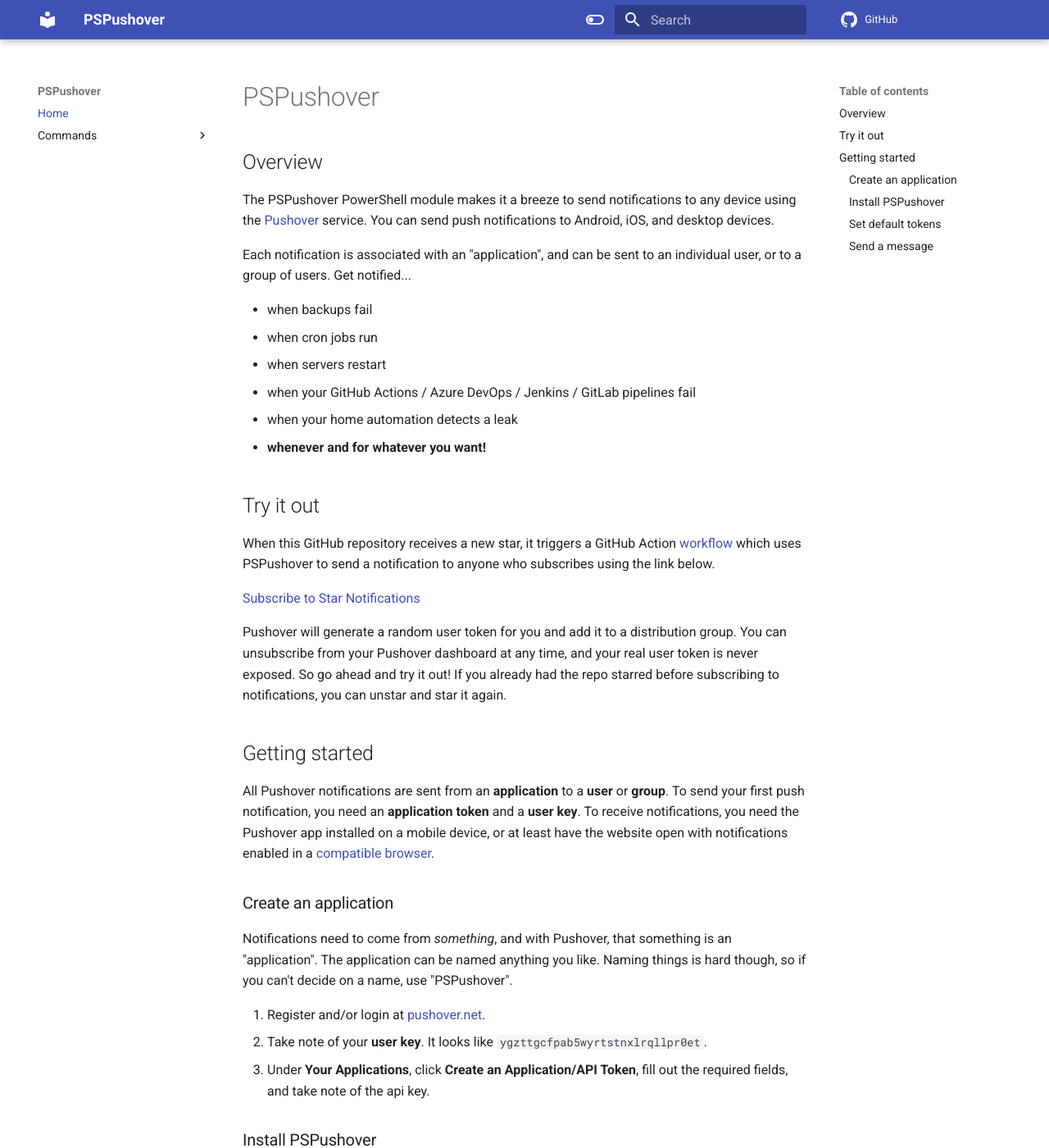
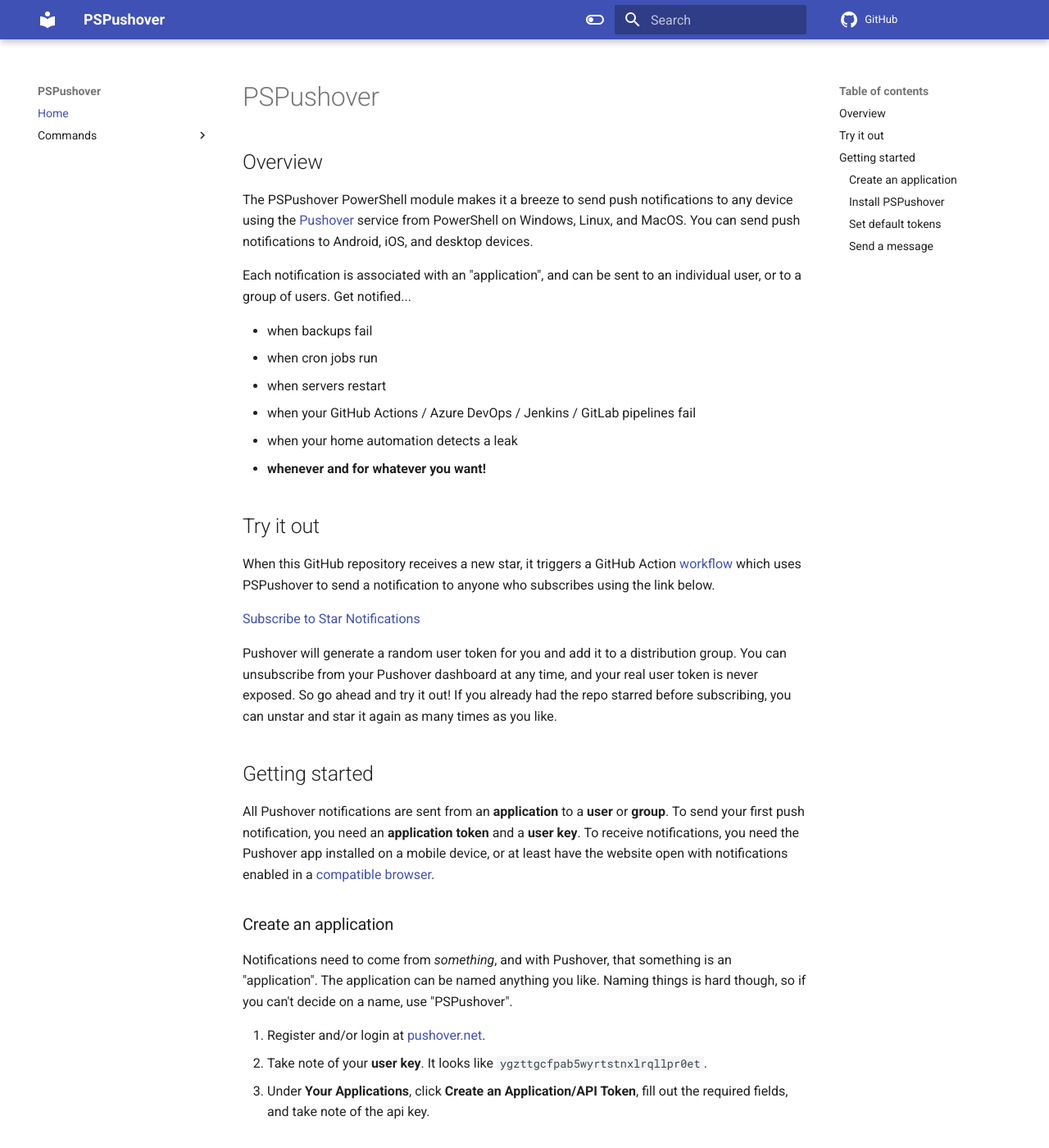
Before and after one commit to joshooaj/PSPushover, an MkDocs documentation site: the page built from docs/README.md, in a window 1280 px wide and 1400 px high. Shown: the whole window at 82% size. Built offline with MkDocs 1.6.1 and Material for MkDocs 9.7.7, drawn with Linux system fonts in a browser that asks for light colours; plug-ins that fetch from the network failed and are left out; comment, search, counter and statistics services are not loaded.

Commit message:
Update README.md

```diff
--- a/docs/README.md
+++ b/docs/README.md
@@ -2,8 +2,8 @@
 
 ## Overview
 
-The PSPushover PowerShell module makes it a breeze to send notifications to any device using the
-[Pushover](https://pushover.net) service. You can send push notifications to Android, iOS, and
+The PSPushover PowerShell module makes it a breeze to send push notifications to any device using the
+[Pushover](https://pushover.net) service from PowerShell on Windows, Linux, and MacOS. You can send push notifications to Android, iOS, and
 desktop devices.
 
 Each notification is associated with an "application", and can be sent to an individual user, or
@@ -22,7 +22,7 @@
 
 [Subscribe to Star Notifications](https://pushover.net/subscribe/PSPushover-2hw5raj6uqr5dsw)
 
-Pushover will generate a random user token for you and add it to a distribution group. You can unsubscribe from your Pushover dashboard at any time, and your real user token is never exposed. So go ahead and try it out! If you already had the repo starred before subscribing to notifications, you can unstar and star it again.
+Pushover will generate a random user token for you and add it to a distribution group. You can unsubscribe from your Pushover dashboard at any time, and your real user token is never exposed. So go ahead and try it out! If you already had the repo starred before subscribing, you can unstar and star it again as many times as you like.
 
 ## Getting started
 
```
